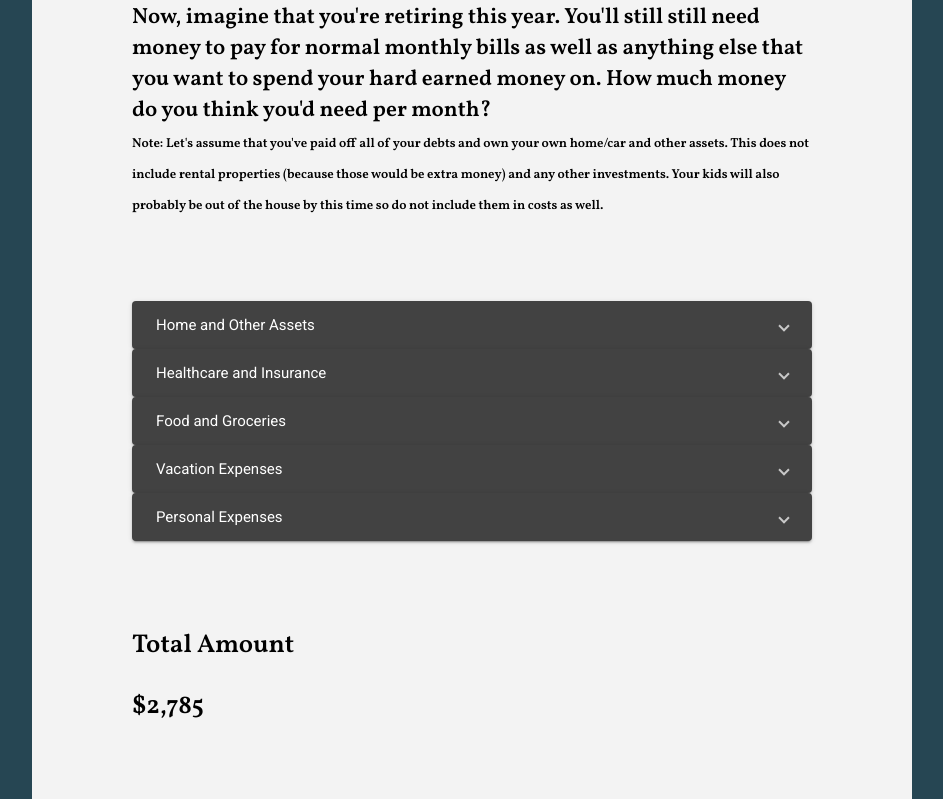
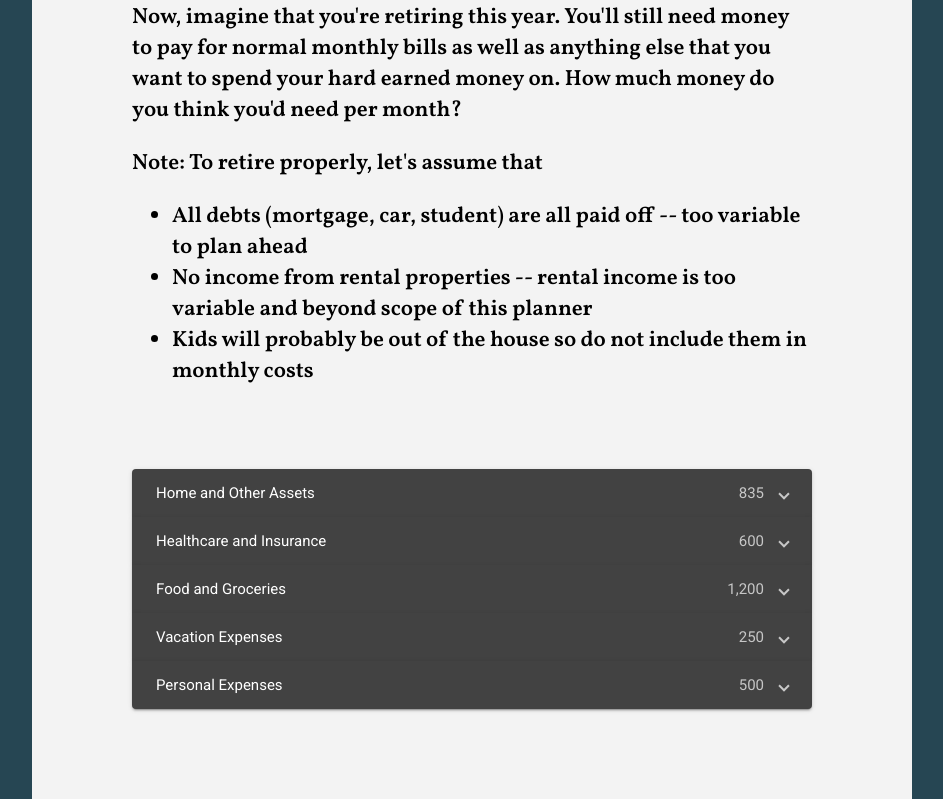
Before and after one commit to czarcabral/finance-app, an Angular app in the folder FrontendAngular/: page / in a window 1280 px wide. Shown: the part 760-1559 px from the top of the page, without its empty margins (168-1111 px from the left). Built offline with nearby package versions, Linux system fonts and the light colour scheme.

Commit message:
use mat accordian instead

```diff
--- a/FrontendAngular/src/app/homepage/homepage.component.html
+++ b/FrontendAngular/src/app/homepage/homepage.component.html
@@ -19,6 +19,9 @@
           <div *ngIf="rf.retirementAge.invalid">
             <small class="error-validation" *ngIf="rf.retirementAge.errors.required">required</small>
             <!-- <div *ngIf="rf.currentAge.errors.minlength">Name should be 3 character.</div> -->
+            <!-- <input formControlName="homeCosts" id="homeCosts" type="text" placeholder="Costs of living in home"
+              (focus)="unformatMoney('homeCosts')" (blur)="formatMoney('homeCosts')"
+              [value]="rf.homeCosts.value | currency:'USD':'symbol':'0.0-0'" /> -->
           </div>
         </div>
         <div fxLayout="column">
@@ -32,21 +35,22 @@
     </section>
     <section>
       <p>
-        Now, imagine that you're retiring this year. You'll still still need money to pay for normal monthly bills as well as
+        Now, imagine that you're retiring this year. You'll still need money to pay for normal monthly bills as well as
         anything else that you want to spend your hard earned money on. How much money do you think you'd need per month?
-        <br />
-        <small>
-          Note: Let's assume that you've paid off all of your debts and own your own home/car and other assets. This does not
-          include rental properties (because those would be extra money) and any other investments. Your kids will also probably
-          be out of the house by this time so do not include them in costs as well.
-        </small>
       </p>
+      <p>Note: To retire properly, let's assume that</p>
+      <ul>
+        <li>All debts (mortgage, car, student) are all paid off -- too variable to plan ahead</li>
+        <li>No income from rental properties -- rental income is too variable and beyond scope of this planner</li>
+        <li>Kids will probably be out of the house so do not include them in monthly costs</li>
+      </ul>
     </section>
     <section>
-      <mat-expansion-panel>
-        <mat-expansion-panel-header>
+      <mat-accordion>
+        <mat-expansion-panel >
+          <mat-expansion-panel-header class="right-aligned-header">
             <mat-panel-title>Home and Other Assets</mat-panel-title>
-          <!-- <mat-panel-description>{{ }}</mat-panel-description> -->
+            <mat-panel-description>{{ assets | number:"0.0-0" }}</mat-panel-description>
           </mat-expansion-panel-header>
           <p>
             Basically, how much does it cost to own and live in your home? Your car(s)? Do not include gas bills because this
@@ -54,96 +58,111 @@
           </p>
           <br />
           <div formGroupName="expenses">
-          <div fxLayout="column">
+            <div fxLayout="row">
+              <div fxFlex="60" fxLayout="column">
                 <label for="homeCosts">Property Tax</label>
                 <label for="homeCosts">Utilities</label>
+              </div>
+              <div fxFlex="40" fxLayout="column">
                 <span>$&nbsp;<input formControlName="homeCosts" id="homeCosts" type="number" placeholder="Costs of living in home" /></span>
-            <!-- <input formControlName="homeCosts" id="homeCosts" type="text" placeholder="Costs of living in home"
-              (focus)="unformatMoney('homeCosts')" (blur)="formatMoney('homeCosts')" [value]="rf.homeCosts.value | currency:'USD':'symbol':'0.0-0'" /> -->
-            <div *ngIf="rf.expenses.get('homeCosts').invalid">
-              <small class="error-validation" *ngIf="rf.expenses.get('homeCosts').errors.required">required</small>
               </div>
             </div>
-          <div fxLayout="column">
+            <div fxLayout="row">
+              <div fxFlex="60" fxLayout="column">
                 <label for="carCosts">Car Insurance</label>
                 <label for="carCosts">Car Maintenence</label>
                 <label for="carCosts">Registration</label>
+              </div>
+              <div fxFlex="40" fxLayout="column">
                 <span>$&nbsp;<input formControlName="carCosts" id="carCosts" type="number" placeholder="Costs of owning a car" /></span>
-            <div *ngIf="rf.expenses.get('carCosts').invalid">
-              <small class="error-validation" *ngIf="rf.expenses.get('carCosts').errors.required">required</small>
               </div>
             </div>
           </div>
         </mat-expansion-panel>
         <mat-expansion-panel>
-        <mat-expansion-panel-header>
+          <mat-expansion-panel-header class="right-aligned-header">
             <mat-panel-title>Healthcare and Insurance</mat-panel-title>
-          <!-- <mat-panel-description>{{ }}</mat-panel-description> -->
+            <mat-panel-description>{{ healthcare | number:"0.0-0" }}</mat-panel-description>
           </mat-expansion-panel-header>
           <p>Note: This was difficult to estimate but google searches have averaged around $600.</p>
           <br />
           <div formGroupName="expenses">
-          <div fxLayout="column">
+            <div fxLayout="row">
+              <div fxFlex="60" fxLayout="column">
                 <label for="healthcare">Health/Life Insurance and Out of Pocket Costs</label>
+              </div>
+              <div fxFlex="40" fxLayout="column">
                 <span>$&nbsp;<input formControlName="healthcare" id="healthcare" type="number" placeholder="Premiums and copays" /></span>
-            <div *ngIf="rf.expenses.get('healthcare').invalid">
-              <small class="error-validation" *ngIf="rf.expenses.get('healthcare').errors.required">required</small>
               </div>
             </div>
           </div>
         </mat-expansion-panel>
         <mat-expansion-panel>
-        <mat-expansion-panel-header>
+          <mat-expansion-panel-header class="right-aligned-header">
             <mat-panel-title>Food and Groceries</mat-panel-title>
-          <!-- <mat-panel-description>{{ }}</mat-panel-description> -->
+            <mat-panel-description>{{ food | number:"0.0-0" }}</mat-panel-description>
           </mat-expansion-panel-header>
           <p>Restaurants, fast food, alcohol, groceries, etc.</p>
           <br />
           <div formGroupName="expenses">
-          <div fxLayout="column">
-            <label for="food">Food/Groceries</label>
-            <span>$&nbsp;<input formControlName="food" id="food" type="number"
-                placeholder="Restaurants, fast food, groceries, etc." /></span>
-            <div *ngIf="rf.expenses.get('food').invalid">
-              <small class="error-validation" *ngIf="rf.expenses.get('food').errors.required">required</small>
+            <div fxLayout="row">
+              <div fxFlex="60" fxLayout="column">
+                <label for="groceries">Groceries</label>
+              </div>
+              <div fxFlex="40" fxLayout="column">
+                <span>$&nbsp;<input formControlName="groceries" id="groceries" type="number"
+                    placeholder="Food and other essentials" /></span>
+              </div>
+            </div>
+            <div fxLayout="row">
+              <div fxFlex="60" fxLayout="column">
+                <label for="restaurants">Eating Out</label>
+              </div>
+              <div fxFlex="40" fxLayout="column">
+                <span>$&nbsp;<input formControlName="restaurants" id="restaurants" type="number"
+                    placeholder="Restaurants, fast food, etc." /></span>
               </div>
             </div>
           </div>
         </mat-expansion-panel>
         <mat-expansion-panel>
-        <mat-expansion-panel-header>
+          <mat-expansion-panel-header class="right-aligned-header">
             <mat-panel-title>Vacation Expenses</mat-panel-title>
-          <!-- <mat-panel-description>{{ }}</mat-panel-description> -->
+            <mat-panel-description>{{ vacation | number:"0.0-0" }}</mat-panel-description>
           </mat-expansion-panel-header>
           <p>Averaged over the year.</p>
           <br />
           <div formGroupName="expenses">
-          <div fxLayout="column">
+            <div fxLayout="row">
+              <div fxFlex="60" fxLayout="column">
                 <label for="vacation">Vacation Expenses</label>
-            <span>$&nbsp;<input formControlName="vacation" id="vacation" type="number" placeholder="Hotel, travel, and other major expenses" /></span>
-            <div *ngIf="rf.expenses.get('vacation').invalid">
-              <small class="error-validation" *ngIf="rf.expenses.get('vacation').errors.required">required</small>
+              </div>
+              <div fxFlex="40" fxLayout="column">
+                <span>$&nbsp;<input formControlName="vacation" id="vacation" type="number"
+                  placeholder="Hotel, travel, and other major expenses" /></span>
               </div>
             </div>
           </div>
         </mat-expansion-panel>
         <mat-expansion-panel>
-        <mat-expansion-panel-header>
+          <mat-expansion-panel-header class="right-aligned-header">
             <mat-panel-title>Personal Expenses</mat-panel-title>
-          <!-- <mat-panel-description>{{ }}</mat-panel-description> -->
+            <mat-panel-description>{{ personal | number:"0.0-0" }}</mat-panel-description>
           </mat-expansion-panel-header>
           <p>Any optional expenses e.g. shopping, transportation costs, and everything else.</p>
           <br />
           <div formGroupName="expenses">
-          <div fxLayout="column">
+            <div fxLayout="row">
+              <div fxFlex="60" fxLayout="column">
                 <label for="personal">Personal Expenses</label>
+              </div>
+              <div fxFlex="40" fxLayout="column">
                 <span>$&nbsp;<input formControlName="personal" id="personal" type="number" placeholder="Everything else" /></span>
-            <div *ngIf="rf.expenses.get('personal').invalid">
-              <small class="error-validation" *ngIf="rf.expenses.get('personal').errors.required">required</small>
               </div>
             </div>
           </div>
         </mat-expansion-panel>
+      </mat-accordion>
     </section>
     <section>
       <h3>
--- a/FrontendAngular/src/app/homepage/homepage.component.ts
+++ b/FrontendAngular/src/app/homepage/homepage.component.ts
@@ -9,8 +9,13 @@ import { FormGroup, FormControl, Validators, FormBuilder, FormGroupName } from '
 export class HomepageComponent implements OnInit {
 
   retirementForm: FormGroup;
+  assets = 0;
+  healthcare = 0;
+  food = 0;
+  vacation = 0;
+  personal = 0;
+  total = 0;
   submitted = false;
-  total = 0;
 
   constructor(private fb: FormBuilder) { }
 
@@ -25,22 +30,33 @@ export class HomepageComponent implements OnInit {
       retirementAge: [60, [Validators.required]],
       deathAge: [90, [Validators.required]],
       expenses: this.fb.group({
-        homeCosts: [615, [Validators.required]],
-        carCosts: [220, [Validators.required]],
-        healthcare: [600, [Validators.required]],
-        food: [600, [Validators.required]],
-        vacation: [250, [Validators.required]],
-        personal: [500, [Validators.required]],
+        homeCosts: [615],
+        carCosts: [220],
+        healthcare: [600],
+        groceries: [600],
+        restaurants: [600],
+        vacation: [250],
+        personal: [500],
       })
     });
-    const expenses = this.retirementForm.controls.expenses as FormGroup;
-    this.total = Object.keys(expenses.controls).reduce((acc, cur) => expenses.get(cur).value + acc, 0);
+    const expenses = (this.retirementForm.controls.expenses as FormGroup).controls;
+    this.assets = (expenses.homeCosts.value | 0) + (expenses.carCosts.value | 0);
+    this.healthcare = (expenses.healthcare.value | 0);
+    this.food = (expenses.groceries.value | 0) + (expenses.restaurants.value | 0);
+    this.vacation = (expenses.vacation.value | 0);
+    this.personal = (expenses.personal.value | 0);
+    this.total = this.assets + this.healthcare + this.food + this.vacation + this.personal;
   }
 
   initSubscribers() {
-    this.retirementForm.valueChanges.subscribe(val => {
-      const expenses: any = val.expenses;
-      this.total = Object.keys(expenses).reduce((acc, cur) => expenses[cur] + acc, 0);
+    (this.retirementForm.get("expenses") as FormGroup).valueChanges.subscribe(val => {
+      const expenses: any = val;
+      this.assets = (expenses.homeCosts | 0) + (expenses.carCosts | 0);
+      this.healthcare = (expenses.healthcare | 0);
+      this.food = (expenses.groceries | 0) + (expenses.restaurants | 0);
+      this.vacation = (expenses.vacation | 0);
+      this.personal = (expenses.personal | 0);
+      this.total = this.assets + this.healthcare + this.food + this.vacation + this.personal;
     });
   }
 
--- a/FrontendAngular/src/styles.css
+++ b/FrontendAngular/src/styles.css
@@ -13,3 +13,12 @@ body {
 .error-validation {
   color: rgba(255, 0, 0, 0.788);
 }
+
+.right-aligned-header > .mat-content {
+    justify-content: space-between;
+}
+
+.right-aligned-header > .mat-content > mat-panel-title,
+.right-aligned-header > .mat-content > mat-panel-description {
+  flex: 0 0 auto;
+}
```
Lines whose indentation alone changed are shown as unchanged.
